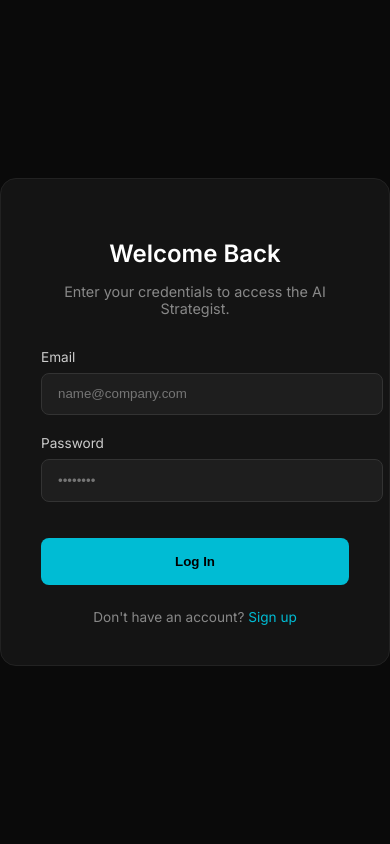
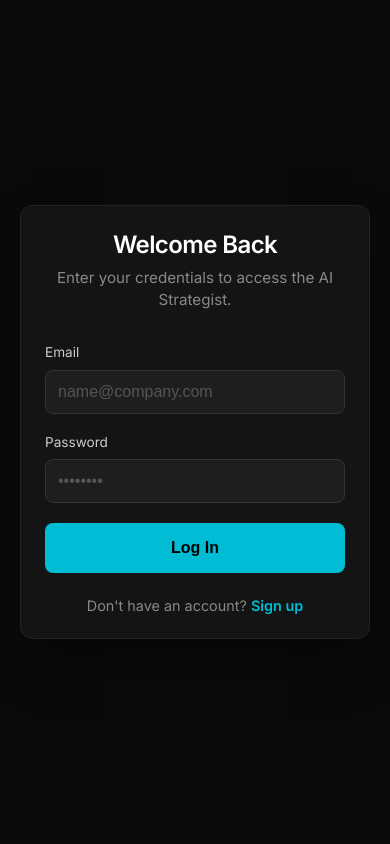
Before and after one commit to abdulwaarisinfo-dot/StrategistAI-Platform, a FastAPI app: page /login-page in a window 390 px wide. Run offline with FastAPI, Linux system fonts and the light colour scheme.

Commit message:
Update login.html

```diff
--- a/templates/login.html
+++ b/templates/login.html
@@ -11,6 +11,15 @@
             --card: #141414;
             --accent: #00bcd4;
             --error: #ff4d4d;
+            --input-bg: #1e1e1e;
+            --border: #222;
+            --text-muted: #888;
+        }
+
+        * {
+            box-sizing: border-box;
+            margin: 0;
+            padding: 0;
         }
 
         body {
@@ -21,7 +30,7 @@
             align-items: center;
             justify-content: center;
             min-height: 100vh;
-            margin: 0;
+            padding: 20px;
         }
 
         .card {
@@ -30,26 +39,59 @@
             border-radius: 16px;
             width: 100%;
             max-width: 400px;
-            border: 1px solid #222;
+            border: 1px solid var(--border);
+            box-shadow: 0 25px 50px -12px rgba(0,0,0,0.5);
+            transition: transform 0.3s ease;
         }
 
-        h2 { margin-bottom: 0.5rem; text-align: center; }
-        p.subtitle { color: #888; text-align: center; margin-bottom: 2rem; font-size: 0.9rem; }
+        h2 {
+            margin-bottom: 0.5rem;
+            font-size: 1.75rem;
+            letter-spacing: -0.025em;
+            text-align: center;
+        }
 
-        .form-group { margin-bottom: 1.25rem; }
-        label { display: block; margin-bottom: 0.5rem; color: #ccc; font-size: 0.85rem; }
+        p.subtitle {
+            color: var(--text-muted);
+            margin-bottom: 2rem;
+            font-size: 0.95rem;
+            line-height: 1.5;
+            text-align: center;
+        }
+
+        .form-group {
+            margin-bottom: 1.25rem;
+        }
+
+        label {
+            display: block;
+            margin-bottom: 0.6rem;
+            color: #ccc;
+            font-size: 0.85rem;
+            font-weight: 500;
+        }
 
         input {
             width: 100%;
-            padding: 0.8rem 1rem;
-            background: #1e1e1e;
+            padding: 0.85rem 1rem;
+            background: var(--input-bg);
             border: 1px solid #333;
             border-radius: 8px;
             color: white;
+            font-size: 1rem;
             outline: none;
+            transition: all 0.2s ease;
+            -webkit-appearance: none;
         }
 
-        input:focus { border-color: var(--accent); }
+        input:focus {
+            border-color: var(--accent);
+            box-shadow: 0 0 0 3px rgba(0, 188, 212, 0.1);
+        }
+
+        input::placeholder {
+            color: #555;
+        }
 
         .btn {
             width: 100%;
@@ -59,27 +101,73 @@
             border-radius: 8px;
             color: #000;
             font-weight: 600;
+            font-size: 1rem;
             cursor: pointer;
+            transition: all 0.2s ease;
             margin-top: 1rem;
+            display: flex;
+            justify-content: center;
+            align-items: center;
+        }
+
+        .btn:hover {
+            opacity: 0.9;
+            transform: translateY(-1px);
+        }
+
+        .btn:active {
+            transform: translateY(0);
+        }
+
+        .btn:disabled {
+            opacity: 0.5;
+            cursor: not-allowed;
+            transform: none;
         }
 
         .footer-link {
             text-align: center;
             margin-top: 1.5rem;
-            font-size: 0.85rem;
-            color: #888;
+            font-size: 0.9rem;
+            color: var(--text-muted);
         }
 
-        .footer-link a { color: var(--accent); text-decoration: none; }
+        .footer-link a {
+            color: var(--accent);
+            text-decoration: none;
+            font-weight: 600;
+        }
+
+        .footer-link a:hover {
+            text-decoration: underline;
+        }
 
         #errorMsg {
             color: var(--error);
             background: rgba(255, 77, 77, 0.1);
-            padding: 0.75rem;
+            border: 1px solid rgba(255, 77, 77, 0.2);
+            padding: 1rem;
             border-radius: 8px;
-            margin-bottom: 1rem;
-            font-size: 0.85rem;
+            margin-bottom: 1.5rem;
+            font-size: 0.875rem;
+            line-height: 1.4;
             display: none;
+        }
+
+        /* Responsive Breakpoints */
+        @media (max-width: 480px) {
+            .card {
+                padding: 1.5rem;
+                border-radius: 12px;
+            }
+
+            h2 {
+                font-size: 1.5rem;
+            }
+
+            input {
+                padding: 0.75rem;
+            }
         }
     </style>
 </head>
@@ -92,12 +180,12 @@
 
         <form id="loginForm">
             <div class="form-group">
-                <label>Email</label>
-                <input type="email" name="email" required placeholder="name@company.com">
+                <label for="email">Email</label>
+                <input type="email" id="email" name="email" required placeholder="name@company.com" autocomplete="email">
             </div>
             <div class="form-group">
-                <label>Password</label>
-                <input type="password" name="password" required placeholder="••••••••">
+                <label for="password">Password</label>
+                <input type="password" id="password" name="password" required placeholder="••••••••" autocomplete="current-password">
             </div>
             <button type="submit" class="btn" id="loginBtn">Log In</button>
         </form>
@@ -114,7 +202,9 @@
 
         form.onsubmit = async (e) => {
             e.preventDefault();
+
             btn.disabled = true;
+            btn.innerText = "Authenticating...";
             errDisplay.style.display = 'none';
 
             const formData = new FormData(form);
@@ -128,17 +218,22 @@
                 const data = await response.json();
 
                 if (response.ok) {
-                    // Save JWT to localStorage
+                    // Store credentials
                     localStorage.setItem('access_token', data.access_token);
                     localStorage.setItem('user_email', form.email.value);
+
+                    // Redirect on success
                     window.location.href = '/page';
                 } else {
-                    throw new Error(data.detail || "Invalid login credentials");
+                    throw new Error(data.detail || "Invalid login credentials. Please try again.");
                 }
             } catch (err) {
                 errDisplay.style.display = 'block';
                 errDisplay.innerText = err.message;
+
+                // Reset button state
                 btn.disabled = false;
+                btn.innerText = "Log In";
             }
         };
     </script>
```
